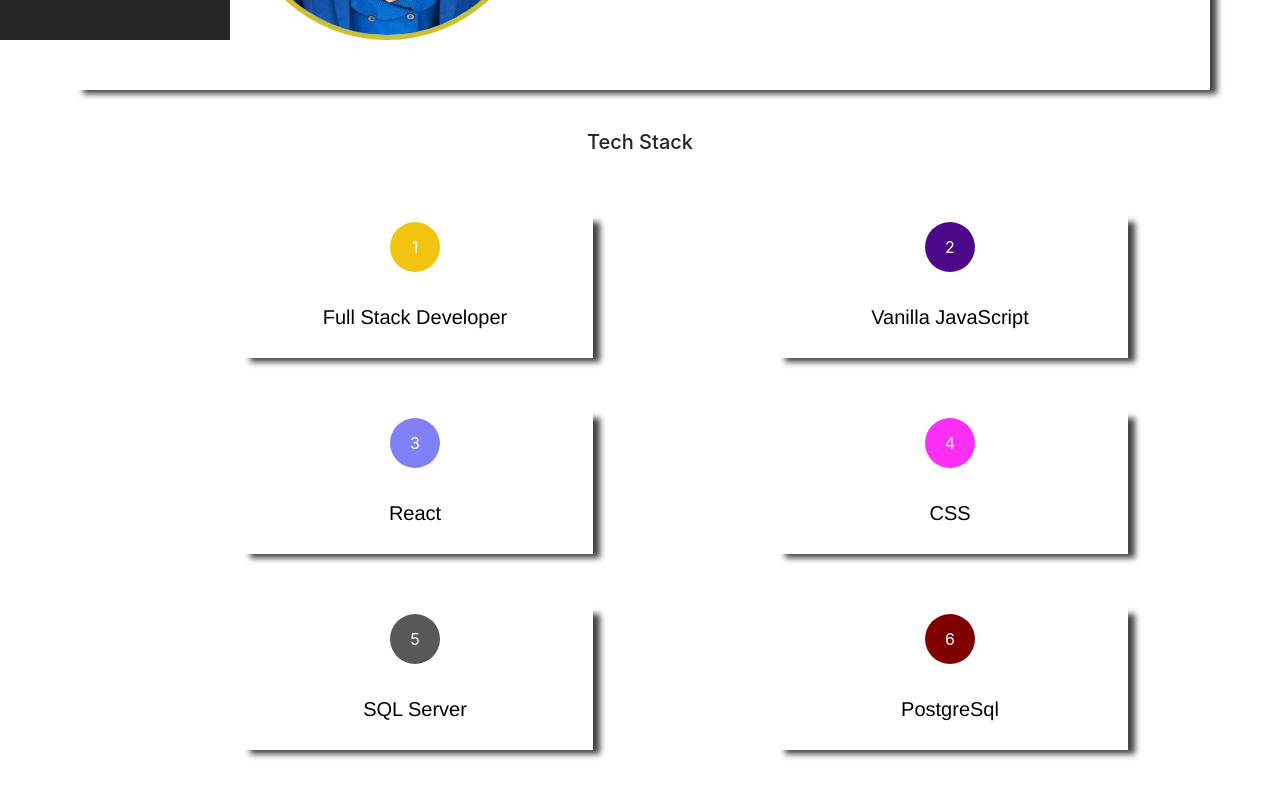
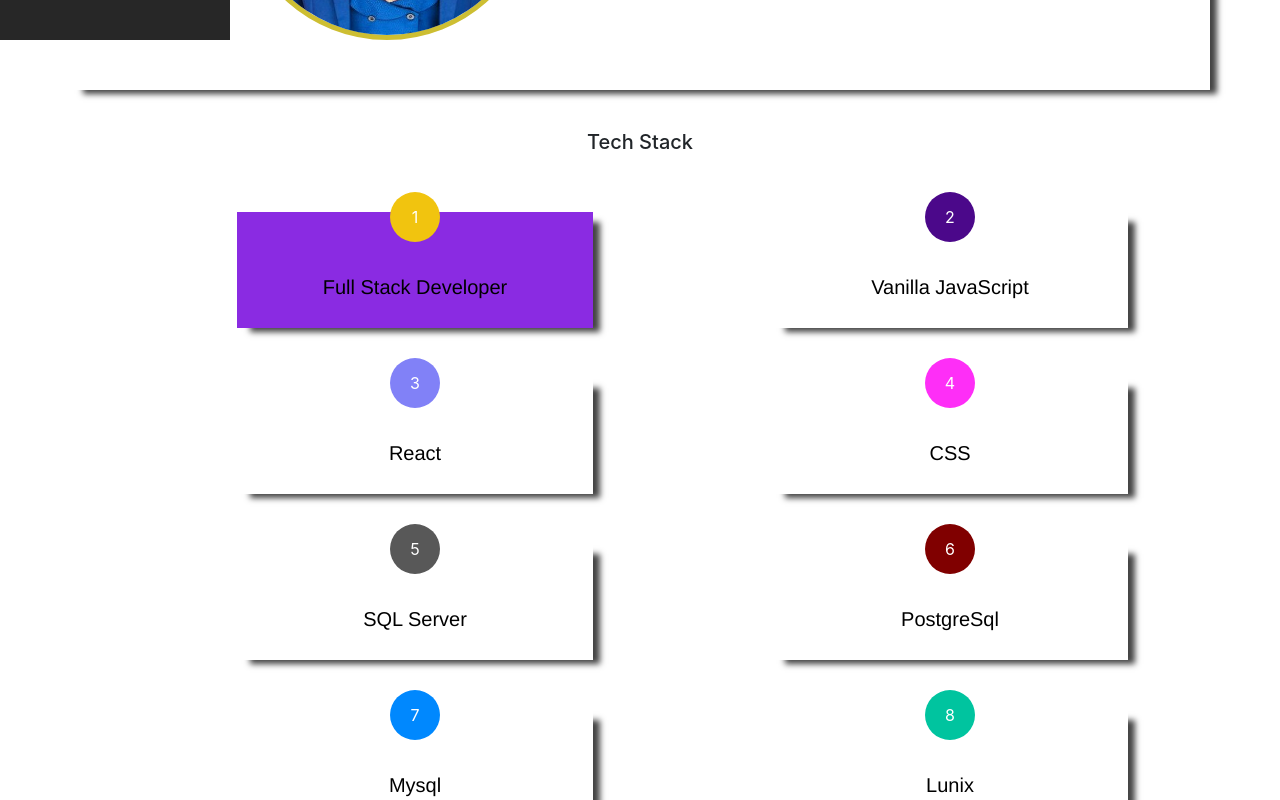
Before and after one commit to josuerushanika/React_Portofolio, a React (Create React App) app in the folder client/: page / in a window 1280 px wide. Shown: the part 760-1560 px from the top of the page. Built offline with nearby package versions, Linux system fonts and the light colour scheme.

Commit message:
Update files

```diff
--- a/client/src/Components/TechStack/TechStack.css
+++ b/client/src/Components/TechStack/TechStack.css
@@ -1,6 +1,7 @@
 .techstack-section {
     margin-top: 40px;
     height: auto;
+    margin-bottom: 40px;
 }
 
 .section-title h5 {
@@ -9,6 +10,12 @@
 
 .left-max {
     margin-left: 155px;
+}
+
+.tech-content-marked {
+  background-color: blueviolet;
+  color: white;
+
 }
 
 .tech-content {
@@ -48,6 +55,7 @@
     justify-content: center;
     display: block;
     margin: 0 auto;
+    margin-top: -30px;
     line-height: 50px;
 }
 
@@ -66,3 +74,8 @@
     border-radius: 5px;
     margin-bottom: 40px;
 }
+
+.load-more-tech-stack:hover {
+    background-color: blueviolet;
+    transition-duration: 1s;
+}
--- a/client/src/Components/TechStack/TechStack.js
+++ b/client/src/Components/TechStack/TechStack.js
@@ -123,7 +123,7 @@
       <div className="row">
         {data.slice(0, showMoreTechState).map((item, index) => (
           <div className="col-xl-4 col-lg-4 col-md-6 col-sm-12 left-max" key={index}>
-            <div className="tech-content">
+            <div className={index===0?"tech-content-marked tech-content":"tech-content"}>
               <span className="tech-number" style={{ backgroundColor: colors[index] }}>
                 {index + 1 }
               </span>
```
Also changed, not shown: 1 other file (tests, documents, lock files or other folders).
